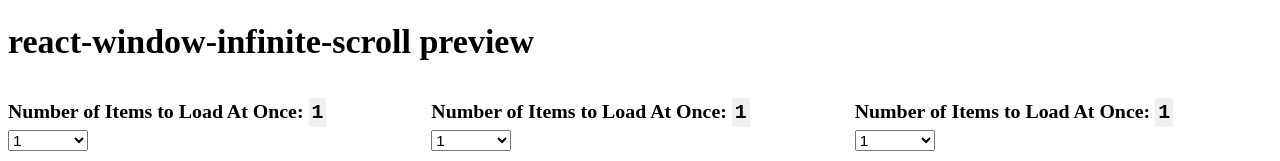
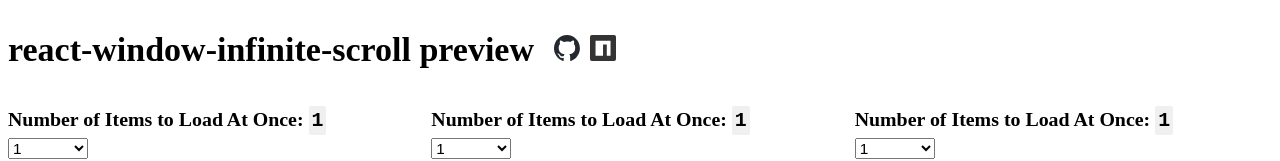
Before and after one commit to dlguswo333/react-window-infinite-scroll, a React (Vite) app in the folder preview/: page / in a window 1280 px wide. Shown: the top 161 px of the page. Built offline with nearby package versions, Linux system fonts and the light colour scheme.

Commit message:
[#38] Add github and npm links to preview page

```diff
--- a/preview/src/App.tsx
+++ b/preview/src/App.tsx
@@ -1,10 +1,24 @@
 import './asset/Style.scss';
 import Preview from './Preview';
+import GithubIcon from './asset/GithubIcon.svg';
+import NpmIcon from './asset/NpmIcon.svg';
 
 const App = () => {
   return <>
     <header className='Preview-Header'>
       <h1>react-window-infinite-scroll preview</h1>
+      <div className='Icons'>
+        <a
+          className='IconLink'
+          href='https://github.com/dlguswo333/react-window-infinite-scroll'>
+          <img src={GithubIcon} />
+        </a>
+        <a
+          className='IconLink'
+          href='https://www.npmjs.com/package/react-window-infinite-scroll'>
+          <img src={NpmIcon} />
+        </a>
+      </div>
     </header>
     <main className='Preview-Main'>
       <Preview />
--- a/preview/src/asset/Style.scss
+++ b/preview/src/asset/Style.scss
@@ -9,6 +9,25 @@
 .Preview-Header {
     @media (max-width: $big-screen) {
         text-align: center;
+    }
+    h1 {
+        display: inline-block;
+        margin-right: 20px;
+    }
+    .Icons {
+        display: inline-block;
+        & > * {
+            margin-right: 10px;
+        }
+        .IconLink {
+          display: inline-block;
+          width: 26px;
+          height: 26px;
+          img {
+            width: 100%;
+            height: 100%;
+          }
+        }
     }
 }
 .Preview-Main {
--- a/preview/tsconfig.json
+++ b/preview/tsconfig.json
@@ -13,6 +13,7 @@
     "paths": {
       "@/*": ["./src/*"],
     },
+    "types": ["vite/client"]
   },
   "include": ["src/**/*"],
 }
```
Also changed, not shown: preview/src/asset/GithubIcon.svg (added), preview/src/asset/NpmIcon.svg (added).
